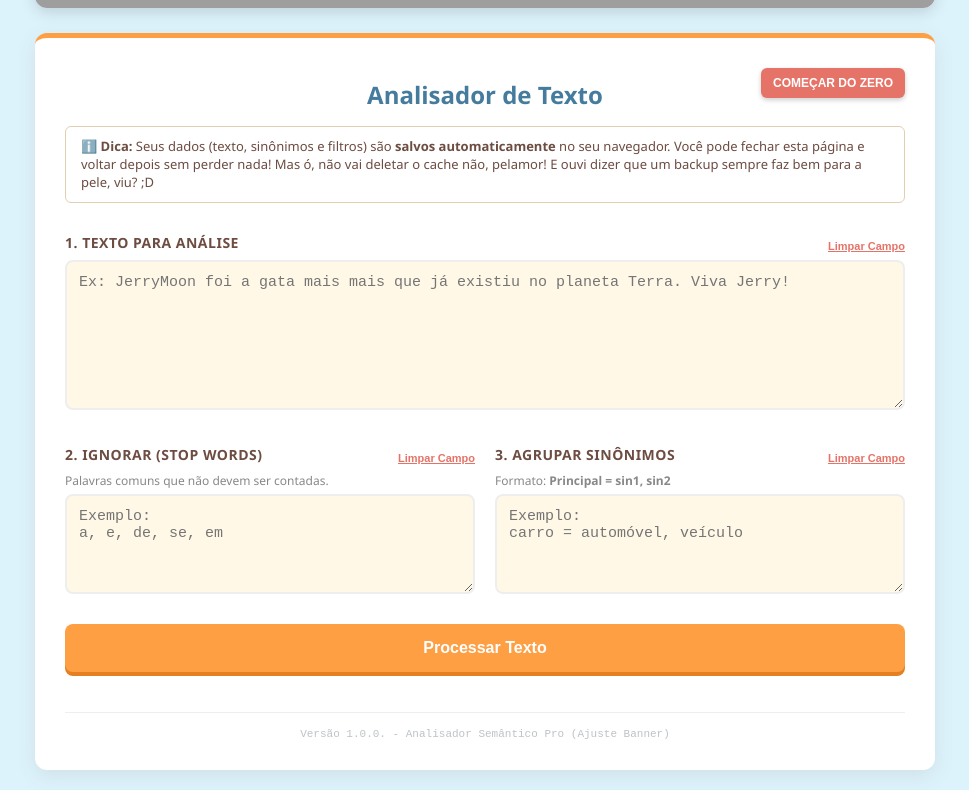
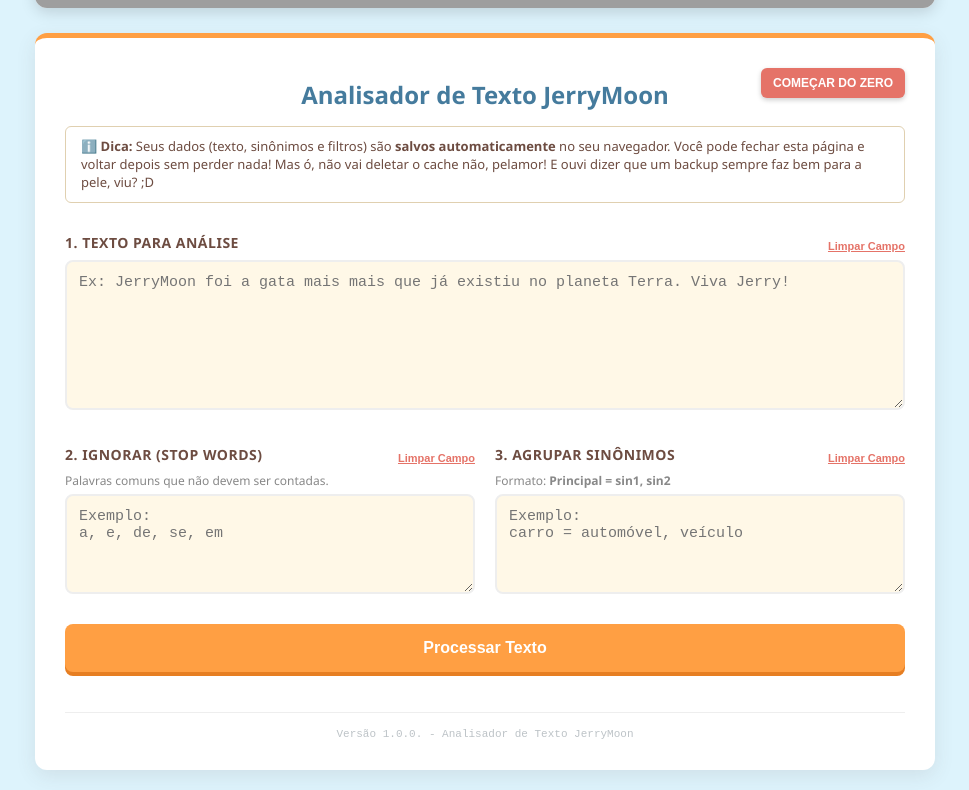
Before and after one commit to fernandesjvo/analisador-de-texto, a plain HTML site: page index.html in a window 1280 px wide. Shown: the part 687-1477 px from the top of the page, without its empty margins (155-1124 px from the left). Drawn offline with Linux system fonts and the light colour scheme; grey boxes are pictures that could not be loaded.

Commit message:
Update index.html
Mudanças no nome do produto.

```diff
--- a/index.html
+++ b/index.html
@@ -3,7 +3,7 @@
 <head>
     <meta charset="UTF-8">
     <meta name="viewport" content="width=device-width, initial-scale=1.0">
-    <title>Analisador Semântico Pro (v35 - Layout Ajustado)</title>
+    <title>Analisador de Texto JerryMoon</title>
     <style>
         /* --- RESET GLOBAL --- */
         * { box-sizing: border-box; }
@@ -215,7 +215,7 @@
     <div class="container">
         <button class="btn-hard-reset" onclick="comecarDoZero()" title="APAGA TUDO: Retorna ao estado original de fábrica.">Começar do Zero</button>
 
-        <h2>Analisador de Texto</h2>
+        <h2>Analisador de Texto JerryMoon</h2>
 
         <div class="info-banner">
             ℹ️ <b>Dica:</b> Seus dados (texto, sinônimos e filtros) são <b>salvos automaticamente</b> no seu navegador. Você pode fechar esta página e voltar depois sem perder nada! Mas ó, não vai deletar o cache não, pelamor!
@@ -319,7 +319,7 @@
             </div>
         </div>
 
-        <div class="app-footer">Versão 1.0.0. - Analisador Semântico Pro (Ajuste Banner)</div>
+        <div class="app-footer">Versão 1.0.0. - Analisador de Texto JerryMoon</div>
     </div>
 
     <script>
```
